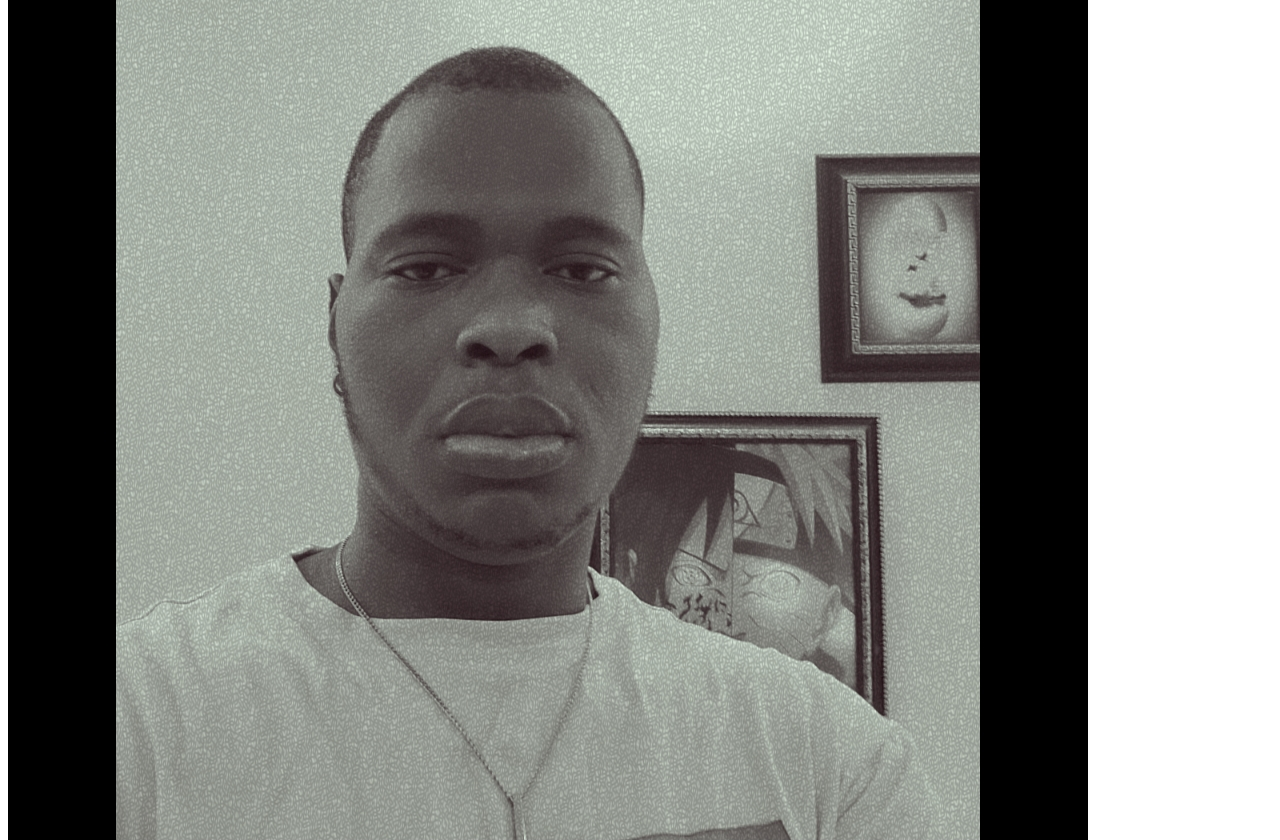
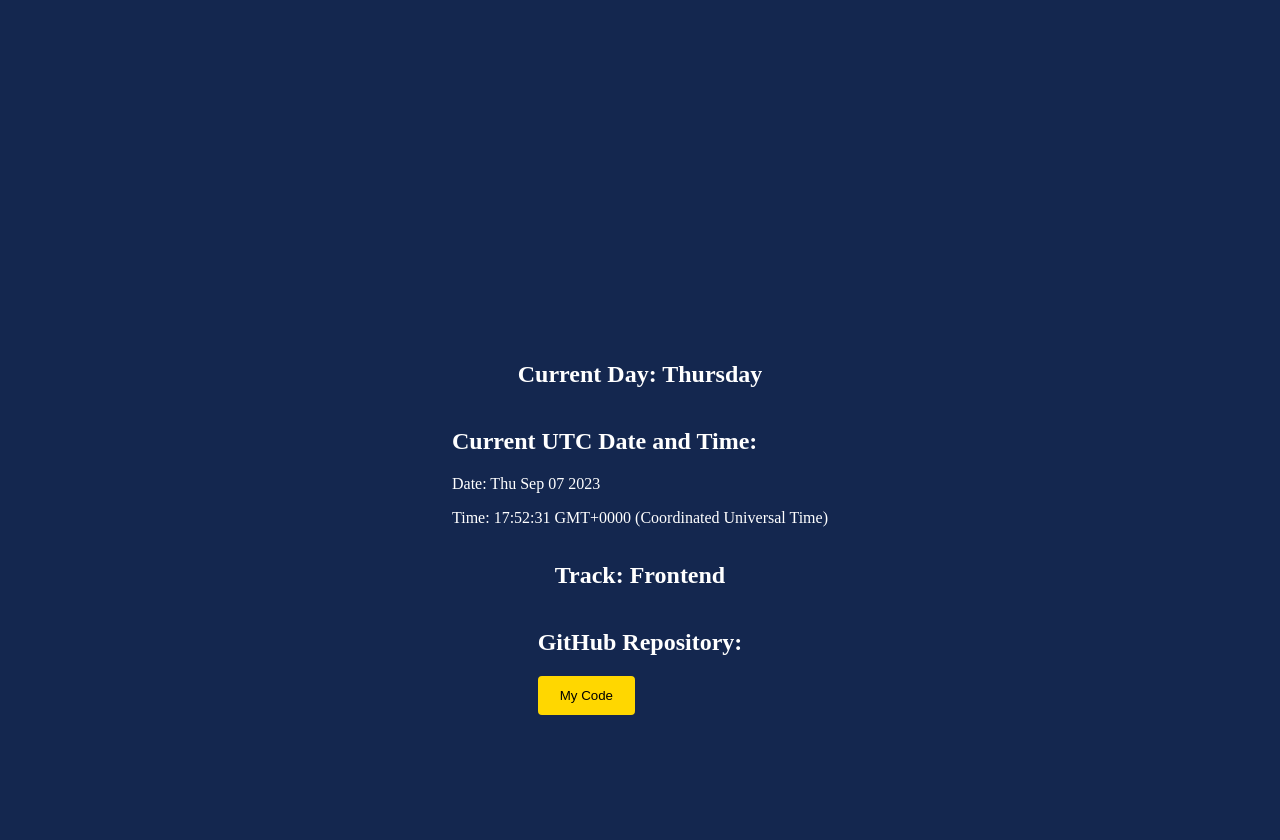
Before and after one commit to Princebounce/stage-one_task, a plain HTML site: page index.html in a window 1280 px wide. Shown: the part 680-1520 px from the top of the page. Drawn offline with Linux system fonts and the light colour scheme.

Commit message:
added styles

```diff
--- a/index.css
+++ b/index.css
@@ -0,0 +1,42 @@
+body {
+    background-color: #14274f;
+    color: #fff;
+  }
+
+  /* Center the contents in the middle of the page */
+  header,
+  main {
+    display: flex;
+    flex-direction: column;
+    align-items: center;
+    justify-content: center;
+    height: 100vh;
+  }
+
+  #slackUserName {
+      margin-bottom: 10px;
+  }
+
+
+  img {
+    width: 250px;
+    height: 250px;
+      object-fit: cover;
+      border: 2px solid #000;
+      border-radius: 4px;
+      margin-left: 10px;
+  }
+
+  button {
+    background-color: #ffd700;
+    color: #000;
+    padding: 10px 20px;
+    border: 2px solid #ffd700;
+    border-radius: 4px;
+    cursor: pointer;
+  }
+
+  /* Style the button on hover */
+  button:hover {
+    background-color: #ffc800;
+  }
--- a/index.html
+++ b/index.html
@@ -10,7 +10,7 @@
   </head>
   <body>
     <header>
-      <h1 data-testid="slackUserName">Princebounce</h1>
+      <h1 id="slackUserName" data-testid="slackUserName">Princebounce</h1>
       <img
         src="princebounce.jpg"
         alt="princebounce"
```
